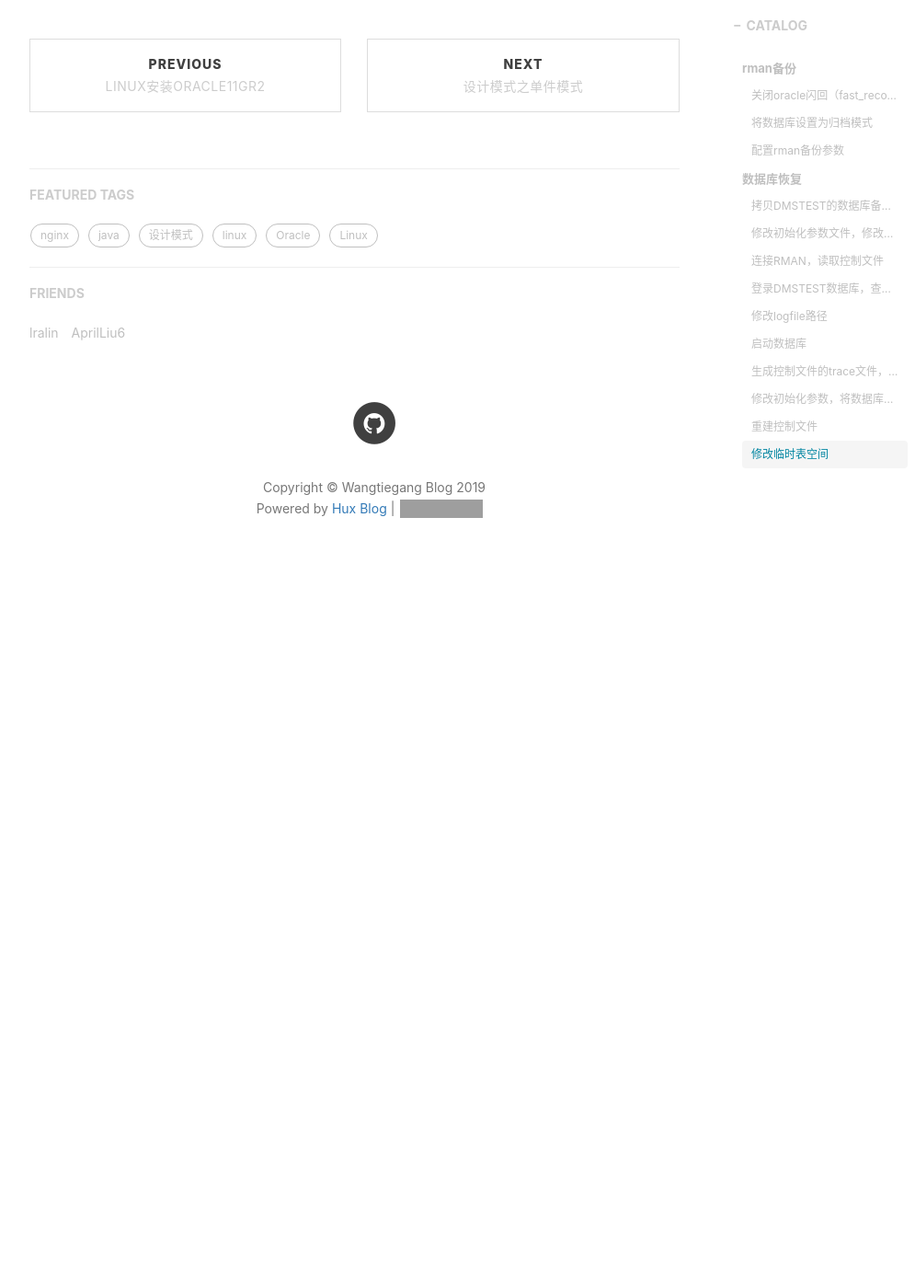
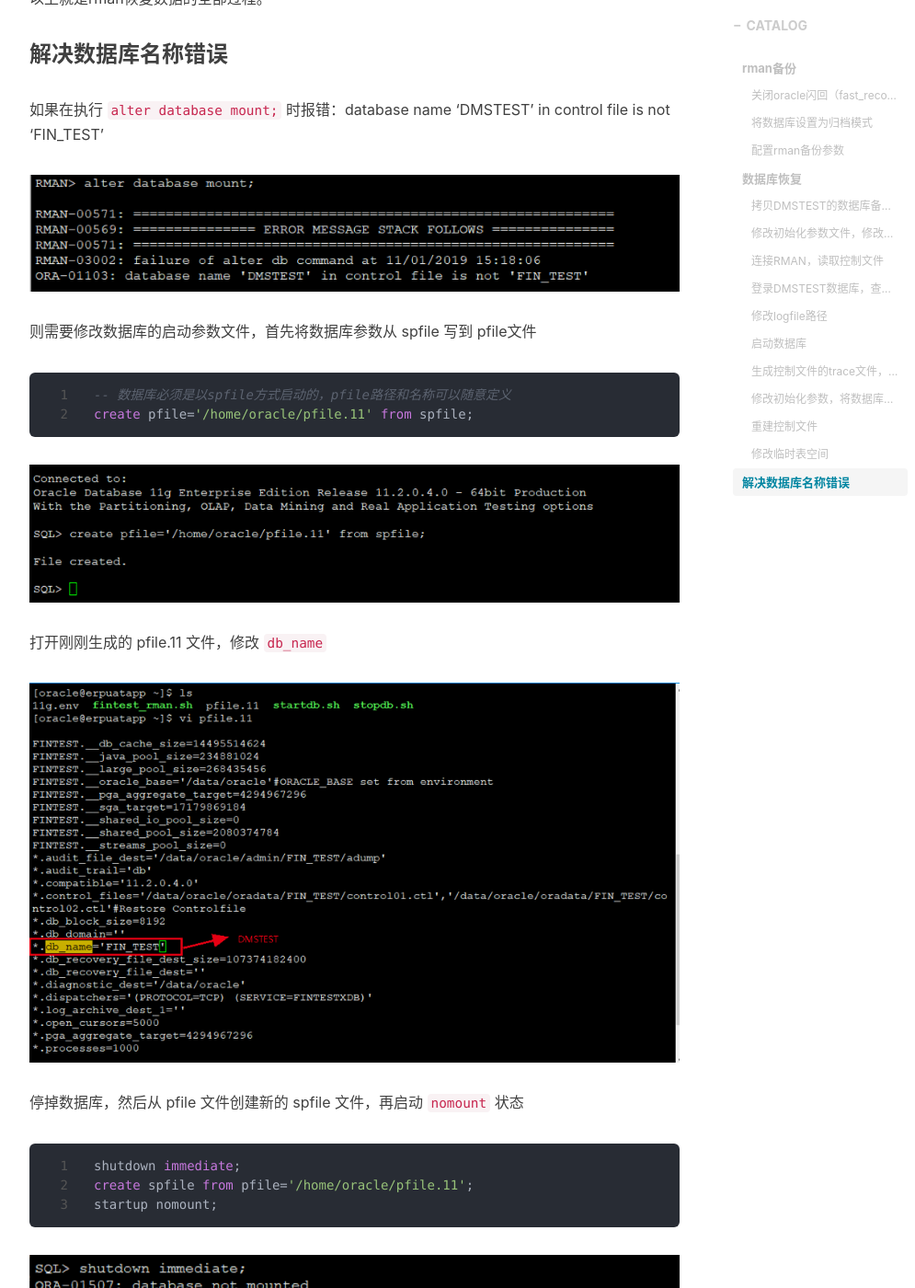
Before and after one commit to wangtiegang/wangtiegang.github.io, a Jekyll site: the page built from _posts/2019/2019-10-20-RMAN备份与还原.md, in a window 1280 px wide and 1400 px high, scrolled down 11854 px. Shown: the whole window at 92% size, without its empty margins (233-1228 px from the left). Built offline with Jekyll 4.4.1, drawn with Linux system fonts in a browser that asks for light colours; nearby versions of some CDN libraries; comment, search, counter and statistics services are not loaded; before the commit the page ends 12484 px from its top, so only the background shows below that; some of the changed text lies outside the part shown; grey boxes are pictures that could not be loaded.

Commit message:
更新rman恢复与还原博客，增加新的错误处理记录

````diff
--- a/_posts/2019/2019-10-20-RMAN备份与还原.md
+++ b/_posts/2019/2019-10-20-RMAN备份与还原.md
@@ -167,6 +167,7 @@
 # 从备份的控制文件中复制DBID
 RMAN> set DBID= 4271865336;
 RMAN> restore controlfile from '/data/orabak/c-4271865336-20191014-00';
+# 如果执行此命令报数据库名称不对的错误，见文章最后解决方式
 RMAN> alter database mount;
 # 查看备份的文件
 RMAN> list backup;
@@ -353,3 +354,38 @@
 此时数据恢复已完成，登录FIN_TEST数据库验证数据是否已完全恢复，如果数据没有问题，则需要再手动修改数据库为归档模式运行，因为前面重建控制文件时已经将数据库修改为非归档模式运行了。
 
 以上就是rman恢复数据的全部过程。
+
+### 解决数据库名称错误
+
+如果在执行 ```alter database mount;``` 时报错：database name 'DMSTEST' in control file is not 'FIN_TEST'
+
+![rman-13](/img/in-post/2019-10/rman-13.png)
+
+则需要修改数据库的启动参数文件，首先将数据库参数从 spfile 写到 pfile文件
+
+```sql
+-- 数据库必须是以spfile方式启动的，pfile路径和名称可以随意定义
+create pfile='/home/oracle/pfile.11' from spfile;
+```
+
+![rman-14](/img/in-post/2019-10/rman-14.png)
+
+打开刚刚生成的 pfile.11 文件，修改 ```db_name```
+
+![rman-15](/img/in-post/2019-10/rman-15.png)
+
+停掉数据库，然后从 pfile 文件创建新的 spfile 文件，再启动 ```nomount``` 状态
+
+```sql
+shutdown immediate;
+create spfile from pfile='/home/oracle/pfile.11';
+startup nomount;
+```
+
+![rman-16](/img/in-post/2019-10/rman-16.png)
+
+再次执行 ```alter database mount;``` 命令
+
+![rman-17](/img/in-post/2019-10/rman-17.png)
+
+此时数据库正常打开，然后可以继续之前的操作。但是在rman恢复后，除了修改 ```initFINTEST.ora``` 文件之外，还需要再次执行一遍修改spfile操作，将 ```db_name``` 修改回来。
````
Also changed, not shown: img/in-post/2019-10/rman-13.png (added), img/in-post/2019-10/rman-14.png (added), img/in-post/2019-10/rman-15.png (added), img/in-post/2019-10/rman-16.png (added), img/in-post/2019-10/rman-17.png (added).
